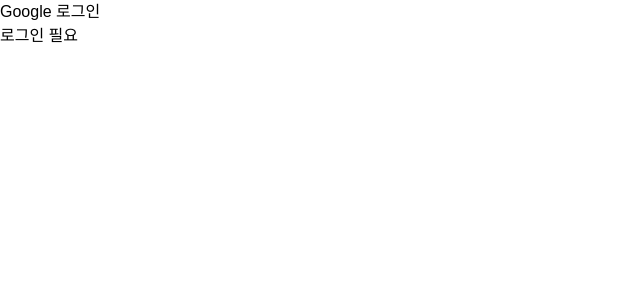
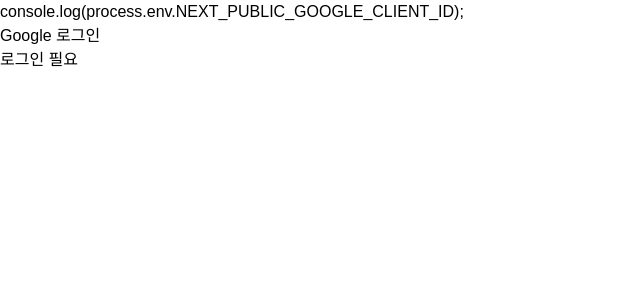
Before and after one commit to dxxrjh/2024-capston, a Next.js app: page / in a window 1280 px wide. Shown: the top 300 px of the page, without its empty margins (0-640 px from the left). Built offline with nearby package versions, Linux system fonts and the light colour scheme; no server answers.

Commit message:
fit: 소셜 로그인 test

```diff
--- a/src/components/GoogleLoginButton.tsx
+++ b/src/components/GoogleLoginButton.tsx
@@ -4,6 +4,7 @@
 
 const GoogleLoginButton = () => {
   const [user, setUser] = useState(null);
+  //const clientID = process.env.NEXT_PUBLIC_GOOGLE_CLIENT_ID;
 
   // ✅ Authorization Code 요청
   const login = useGoogleLogin({
@@ -48,7 +49,7 @@
 
 export default function GoogleLoginWrapper() {
   return (
-    <GoogleOAuthProvider clientId="702456507747-0l5t6008oh805kii9kob01f4jhkelsg7.apps.googleusercontent.com">
+    <GoogleOAuthProvider clientId={process.env.NEXT_PUBLIC_GOOGLE_CLIENT_ID}>
       <GoogleLoginButton />
     </GoogleOAuthProvider>
   );
--- a/src/pages/index.tsx
+++ b/src/pages/index.tsx
@@ -10,6 +10,7 @@
     Router.push("/main")
   }
 
+
   useEffect(() => {
     const token = localStorage.getItem("jwt");
     if (token) {
@@ -20,6 +21,7 @@
 
   return (
     <div>
+      console.log(process.env.NEXT_PUBLIC_GOOGLE_CLIENT_ID);
       <GoogleLoginWrapper />
       {user ? <p>환영합니다, {user.name}님!</p> : <p>로그인 필요</p>}
     </div>
```
Also changed, not shown: 1 other file (tests, documents, lock files or other folders).
